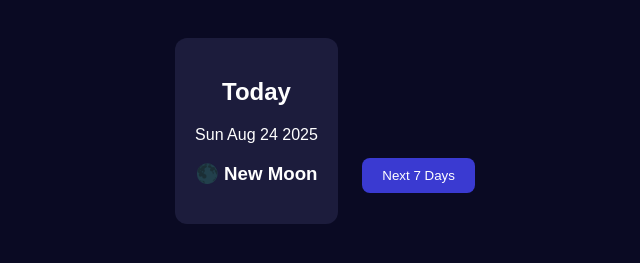
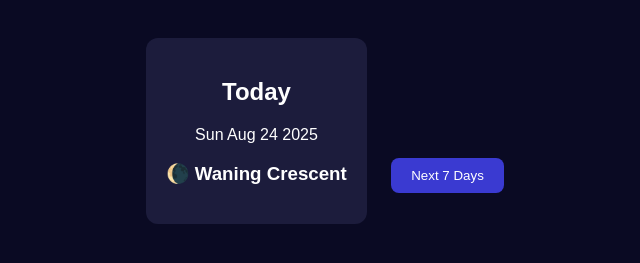
Before and after one commit to Sree1710/Moon_Phase_Tracker, a plain HTML site: page index.html in a window 1280 px wide. Shown: the part 61-324 px from the top of the page, without its empty margins (325-965 px from the left). Drawn offline with Linux system fonts and the light colour scheme.

Commit message:
Update index.html

```diff
--- a/index.html
+++ b/index.html
@@ -23,7 +23,8 @@
   <script>
     function getMoonPhase(date) {
       const synodicMonth = 29.53058867;
-      const knownNewMoon = new Date("2023-01-21T20:53:00Z");
+      // Jan 29, 2025 New Moon at 22:37 UTC
+      const knownNewMoon = new Date("2025-01-29T22:37:00Z");
       const daysSinceNew = (date - knownNewMoon) / (1000 * 60 * 60 * 24);
       const currentPhase = daysSinceNew % synodicMonth;
 
```
